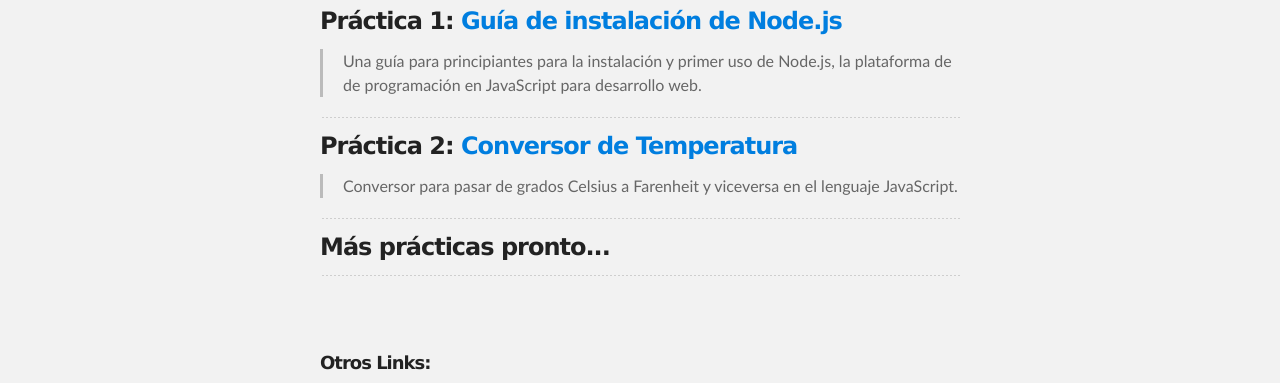
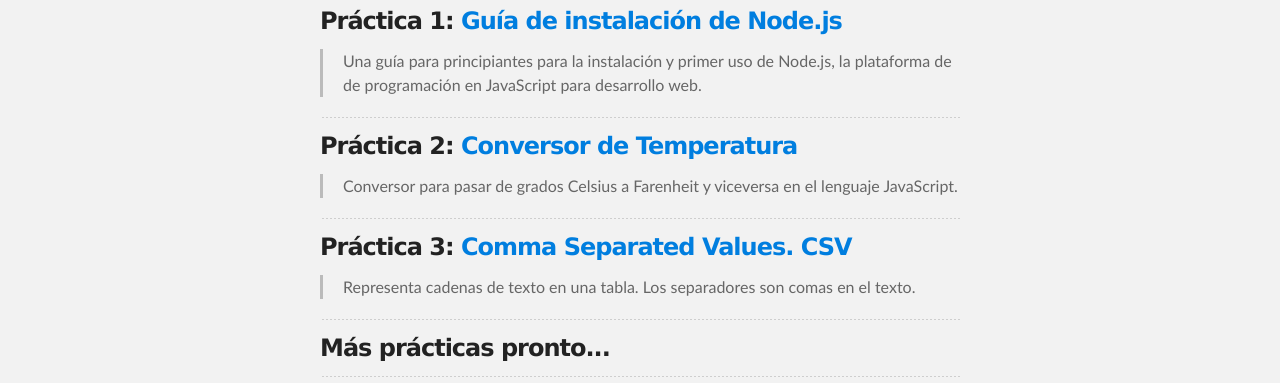
Before and after one commit to alu0100315462/alu0100315462.github.io, a plain HTML site: page index.html in a window 1280 px wide. Shown: the part 409-792 px from the top of the page. Drawn offline with Linux system fonts and the light colour scheme.

Commit message:
añadida el link a la practica 3

```diff
--- a/index.html
+++ b/index.html
@@ -51,6 +51,16 @@
 <hr>
 
 <h3>
+<a id="práctica-3-comma-separated-values-csv" class="anchor" href="#pr%C3%A1ctica-3-comma-separated-values-csv" aria-hidden="true"><span class="octicon octicon-link"></span></a>Práctica 3: <a href="http://alu0100315462.github.io/CSV/">Comma Separated Values. CSV</a>
+</h3>
+
+<blockquote>
+<p>Representa cadenas de texto en una tabla. Los separadores son comas en el texto.</p>
+</blockquote>
+
+<hr>
+
+<h3>
 <a id="más-prácticas-pronto" class="anchor" href="#m%C3%A1s-pr%C3%A1cticas-pronto" aria-hidden="true"><span class="octicon octicon-link"></span></a>Más prácticas pronto...</h3>
 
 <hr>
```
